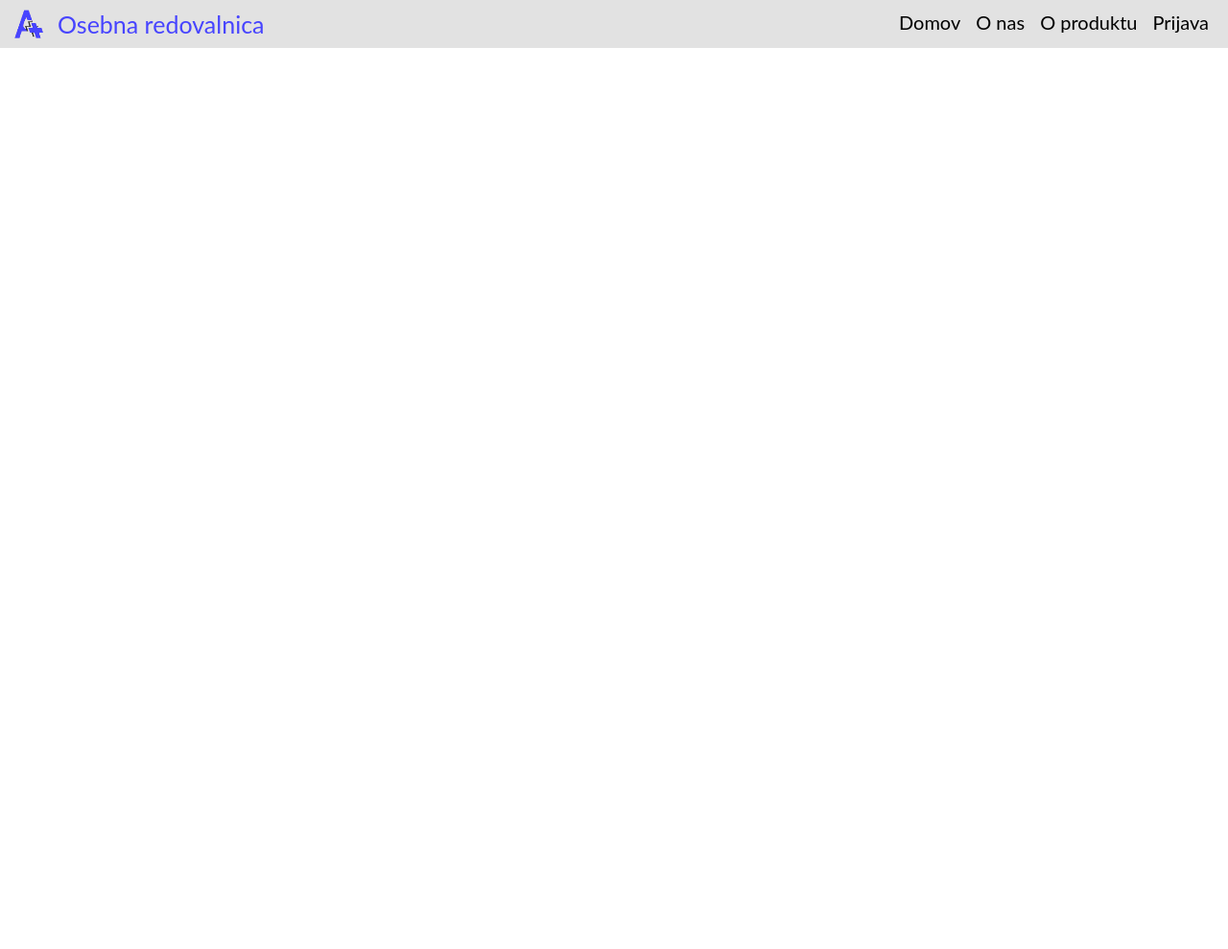
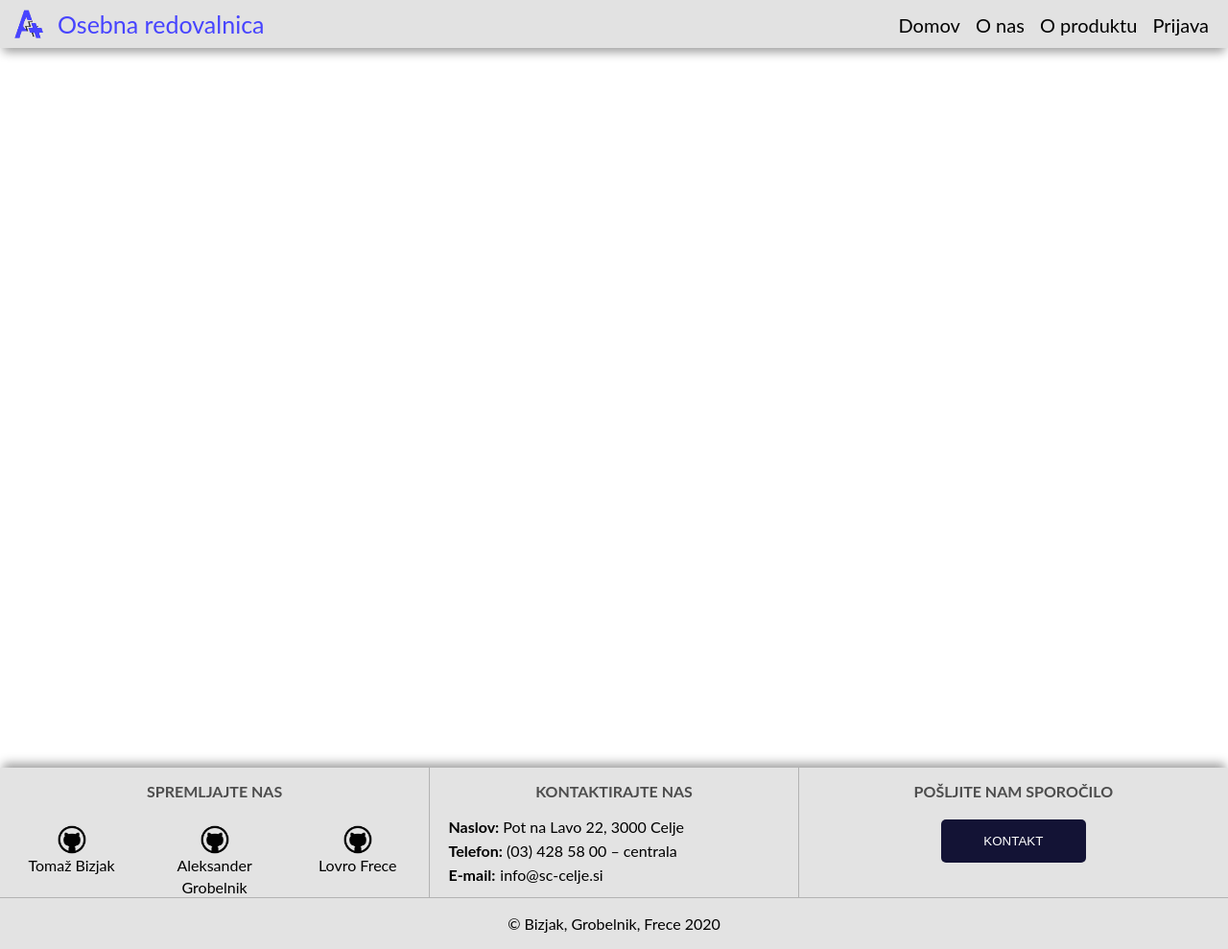
Before and after one commit to EncryptedShoesHD/maturitetna_naloga, a PHP site: page / in a window 1280 px wide. Shown: the whole page at 96% size. Before the commit the page ends 50 px from the top, so only its background shows below. Run offline with PHP 8.4, Linux system fonts and the light colour scheme.

Commit message:
Header and footer finished.

```diff
--- a/css/style.css
+++ b/css/style.css
@@ -1,5 +1,6 @@
 body {
   margin: 0;
+  font-family: 'Lato';
 }
 
 a {
@@ -15,13 +16,13 @@ a {
   padding: 10px 15px;
   box-sizing: border-box;
   font-size: 24px;
+  box-shadow: 0px 7px 10px -3px rgba(0,0,0,0.4);
 }
 
 #brand_name {
   color: #4744FF;
   margin-left: 7px;
   font-size: 25px;
-  font-family: "Lato";
 }
 
 #nav_links {
@@ -30,7 +31,6 @@ a {
 
 .nav_link {
   font-size: 20px;
-  font-family: "Lato";
   position: relative;
 }
 
@@ -51,3 +51,87 @@ a {
   width: 100%;
   left: 0;
 }
+
+#footer {
+  width: 100%;
+  background-color: #e3e3e3;
+  box-shadow: 0px -7px 10px -3px rgba(0,0,0,0.4);
+}
+
+.clearfix {
+  display: flex;
+  text-align: center;
+  height: 135px;
+  margin: 0;
+  line-height: 50px;
+}
+
+#copyright_note {
+  text-align: center;
+  padding: 1px;
+  border-top: solid 1px #b3b3b3;
+}
+
+#social_media_section, #send_a_message {
+  width: 35%;
+}
+
+#contact_us {
+  width: 30%;
+}
+
+#send_a_message, #contact_us {
+  border-left: solid  1px #b3b3b3;
+}
+
+#social_media_links {
+  height: 30px;
+  width: 100%;
+  display: flex;
+}
+
+.social_media_link {
+  width: calc(100%/3);
+}
+
+.social_media_link>p, #contact_info_section>p {
+  margin: 0;
+  line-height: 23px;
+  margin-bottom: 2px;
+}
+
+.social_media_link:hover, #contact_info_section>p>a:hover {
+  color: #4744FF;
+  font-weight: bold;
+}
+
+#contact_info_section {
+  width: 90%;
+  margin-left: 5%;
+  text-align: left;
+}
+
+#send_a_message>a>button {
+  background-color: #131335;
+  color: white;
+  border: none;
+  border-radius: 5px;
+  padding: 15px 10%;
+}
+
+#send_a_message>a>button:hover {
+  background-color: #363696;
+}
+
+h4 {
+  margin: 0;
+  text-transform: uppercase;
+  color: #4d4d4d;
+}
+
+#page_body {
+  width: 92%;
+  height: 750px;
+  margin-left: 4%;
+  background-color: transparent;
+}
--- /dev/null
+++ b/includes/site-parts/footer.php
@@ -0,0 +1,29 @@
+<?php
+    echo "<div id='footer'>
+            <div class='clearfix'>
+              <div id='social_media_section'>
+                <h4>Spremljajte nas</h4>
+                <div id='social_media_links'>
+                  <a class='social_media_link' href='https://github.com/EncryptedShoesHD'><img src='images/github_dark.png' width='30px' height='30px'><p>Tomaž Bizjak</p></a>
+                  <a class='social_media_link' href='https://github.com/profek10'><img src='images/github_dark.png' width='30px' height='30px'><p>Aleksander Grobelnik</p></a>
+                  <a class='social_media_link' href='https://github.com/lovrofrece'><img src='images/github_dark.png' width='30px' height='30px'><p>Lovro Frece</p></a>
+                </div>
+              </div>
+              <div id='contact_us'>
+                <h4>Kontaktirajte nas</h4>
+                <div id='contact_info_section'>
+                  <p><b>Naslov:</b> Pot na Lavo 22, 3000 Celje</p>
+                  <p><b>Telefon:</b> (03) 428 58 00 – centrala</p>
+                  <p><b>E-mail:</b><a href='mailto:info@sc-celje.si'>info@sc-celje.si</a></p>
+                </div>
+              </div>
+              <div id='send_a_message'>
+                <h4>Pošljite nam sporočilo</h4>
+                <a href='contact_us.php'><button>KONTAKT</button></a>
+              </div>
+            </div>
+            <div id='copyright_note'>
+              <p>© Bizjak, Grobelnik, Frece 2020</p>
+            </div>
+          </div>";
+?>
--- a/index.php
+++ b/index.php
@@ -1,13 +1,19 @@
 <html>
   <head>
     <link rel="stylesheet" type="text/css" href="css/style.css">
+    <link rel="shortcut icon" type="image/png" href="images/logo.png"/>
+    <title>Osebna redovalnica A+</title>
   </head>
+  <body>
+    <?php include('includes/site-parts/navbar.php'); ?>
+    <div id="page_body">
+
+    </div>
+    <?php include('includes/site-parts/footer.php') ?>
+  </body>
 </html>
 
 <?php
-
-include('includes/site-parts/navbar.php');
-
 /*include('includes/database.php');
 
 $database = new Database("redovalnica");
```
Also changed, not shown: images/github_dark.jpg (added), images/github_dark.png (added).
